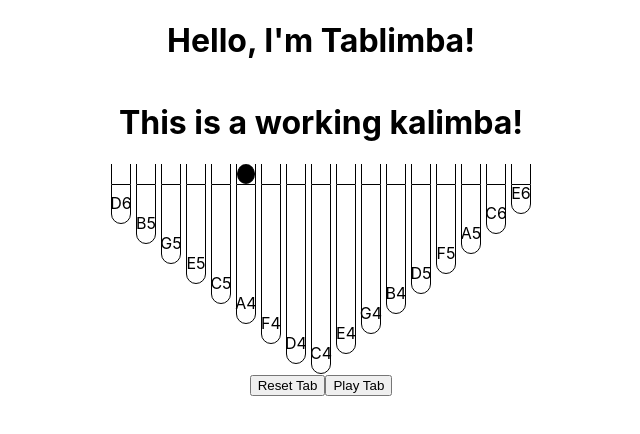
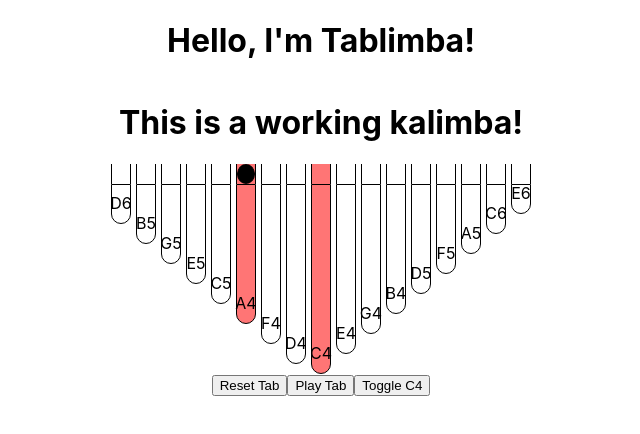
Before and after one commit to TheEssenceSeeker/tablimba, a React (Create React App) app: page / in a window 1280 px wide. Both pictures are taken after a click on the element "A4". Shown: the top 434 px of the page, without its empty margins (319-959 px from the left). Built offline with nearby package versions, Linux system fonts and the light colour scheme.

Commit message:
Highlighting keys and tab columns

```diff
--- a/src/App.css
+++ b/src/App.css
@@ -37,9 +37,13 @@ div.key {
   user-select: none;
 }
 
-div.key.highlighted {
-  background: #ff7575;
+.highlighted {
+  background: #ff7575 !important;
 }
+
+/*div.key.highlighted {*/
+/*  background: #ff7575;*/
+/*}*/
 
 div.key:last-child,
 div.tabkey:last-child {
--- a/src/components/Kalimba.js
+++ b/src/components/Kalimba.js
@@ -2,7 +2,7 @@ import React from 'react'
 import Key from "./Key";
 
 const Kalimba = props => {
-    const {tuning, onPlayNote} = props
+    const {tuning, onPlayNote, highlightedNotes, onKeyRtClick} = props
 
     const renderKeys = (tuning, minH, heightStep) => {
         let height = minH
@@ -10,7 +10,12 @@ const Kalimba = props => {
         tuning.forEach((key, i) => {
             height = (i <= Math.floor(tuning.length / 2)) ? height + heightStep : height - heightStep
             if (i === Math.floor(tuning.length / 2)) height -= heightStep / 2
-            keysArray.push(<Key note={key} key={i} height={height} onPlayNote={onPlayNote}/>)
+            keysArray.push(<Key note={key}
+                                key={i} height={height}
+                                onPlayNote={onPlayNote}
+                                isHighlighted={highlightedNotes.includes(key)}
+                                onRtClick={onKeyRtClick}
+            />)
         })
         return keysArray
     }
--- a/src/components/Key.js
+++ b/src/components/Key.js
@@ -1,8 +1,7 @@
 import React, {useState} from 'react'
 
 const Key = props => {
-    const {note, height, onPlayNote} = props
-    const [isHighlighted, setIsHighlighted] = useState(false)
+    const {note, height, onPlayNote, isHighlighted, onRtClick} = props
 
     return (
         <div className={`key${isHighlighted ? ' highlighted' : ''}`}
@@ -10,7 +9,7 @@ const Key = props => {
              onContextMenu={(e) =>
              {
                  e.preventDefault()
-                 setIsHighlighted(prevState => !prevState)
+                 onRtClick(note)
              }}
              style={{height: height}}
         >
--- a/src/components/Tab.js
+++ b/src/components/Tab.js
@@ -2,12 +2,11 @@ import React from 'react'
 import TabRow from "./TabRow"
 
 const Tab = props => {
-    const {tab, tuning} = props
-
+    const {tab, tuning, highlightedNotes} = props
     return (
         <div className='tab'>
             {
-                tab.map((tNote, i) => <TabRow note={tNote} tuning={tuning} key={i} />).reverse()
+                tab.map((tNote, i) => <TabRow note={tNote} tuning={tuning} key={i} highlightedNotes={highlightedNotes} />).reverse()
             }
         </div>
     )
--- a/src/components/TabNote.js
+++ b/src/components/TabNote.js
@@ -1,8 +1,8 @@
 import React from 'react'
 
-const TabNote = ({filled = false}) =>
+const TabNote = ({filled = false, isHighlighted}) =>
     (
-        <div className={'tabkey'} >
+        <div className={`tabkey${isHighlighted ? ' highlighted' : ''}`}>
             {
                 filled && <div className={'tabkey filled'}></div>
             }
--- a/src/components/TabRow.js
+++ b/src/components/TabRow.js
@@ -1,18 +1,17 @@
 import React, {useState} from 'react'
 import TabNote from "./TabNote";
 
-const TabRow = ({note, tuning}) => {
-    const onRtClk = e => {
-        e.preventDefault()
-        console.log('rtclk')
-    }
+const TabRow = ({note, tuning, highlightedNotes}) => {
 
     return (
-        <div className="kalimba-row tab-row"
-             onContextMenu={onRtClk}
-        >
+        <div className="kalimba-row tab-row">
             {
-                tuning.map((tNote, i) => <TabNote filled={tNote === note} key={i} />)
+                tuning.map((tNote, i) => (
+                    <TabNote filled={tNote === note}
+                             key={i}
+                             isHighlighted={highlightedNotes.includes(tNote)}
+                    />
+                    ))
             }
         </div>
     )
--- a/src/components/Tablimba.js
+++ b/src/components/Tablimba.js
@@ -9,6 +9,7 @@ const Tablimba = props => {
     const initialTab = []
 
     const [tab, setTab] = useState(initialTab)
+    const [highlightedNotes, setHighlightedNotes] = useState(['A4', 'C4'])
 
     const onPlayNote = note => {
         playNote(note)
@@ -23,17 +24,31 @@ const Tablimba = props => {
         playTab(tab)
     }
 
+    const toggleHighlight = note => {
+        setHighlightedNotes(prevState => {
+            if (prevState.includes(note)) {
+                return prevState.filter((item) => item !== note)
+            } else {
+                return [...prevState, note]
+            }
+        })
+    }
+
     const deleteRow = (index) => {
 
     }
 
     return (
         <>
-            <Tab tab={tab} tuning={tuning}></Tab>
-            <Kalimba tuning={tuning} onPlayNote={onPlayNote} />
+            <Tab tab={tab} tuning={tuning} highlightedNotes={highlightedNotes}></Tab>
+            <Kalimba tuning={tuning} onPlayNote={onPlayNote} highlightedNotes={highlightedNotes} onKeyRtClick={toggleHighlight}/>
             <div className="kalibma-row">
                 <button onClick={resetTab} >Reset Tab</button>
                 <button onClick={playMelody} >Play Tab</button>
+                <button onClick={() => {
+                    toggleHighlight('C4')
+                }
+                } >Toggle C4</button>
             </div>
             {/*<div className="kalimba-row">*/}
             {/*    {tab.join('->')}*/}
```
